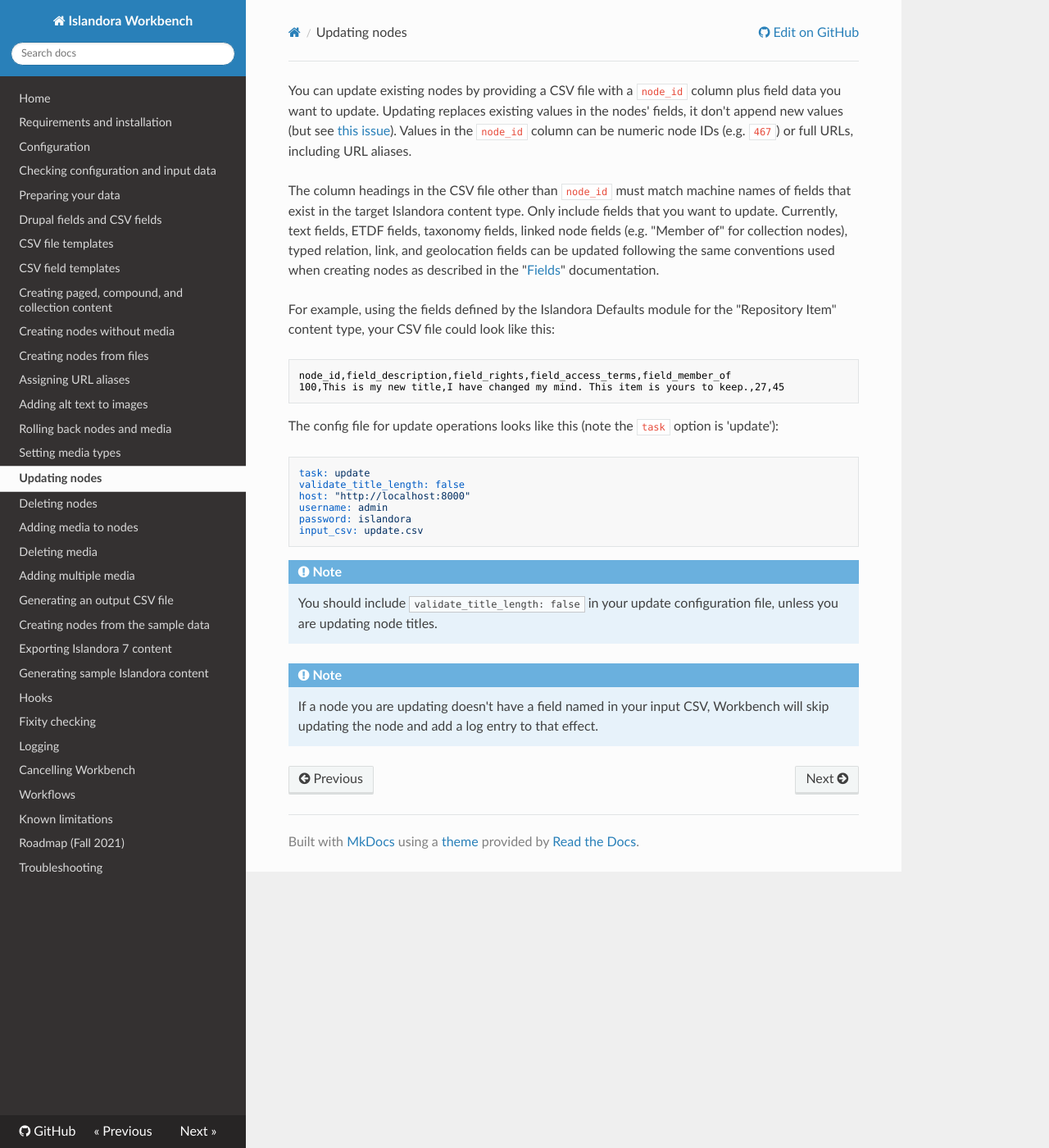
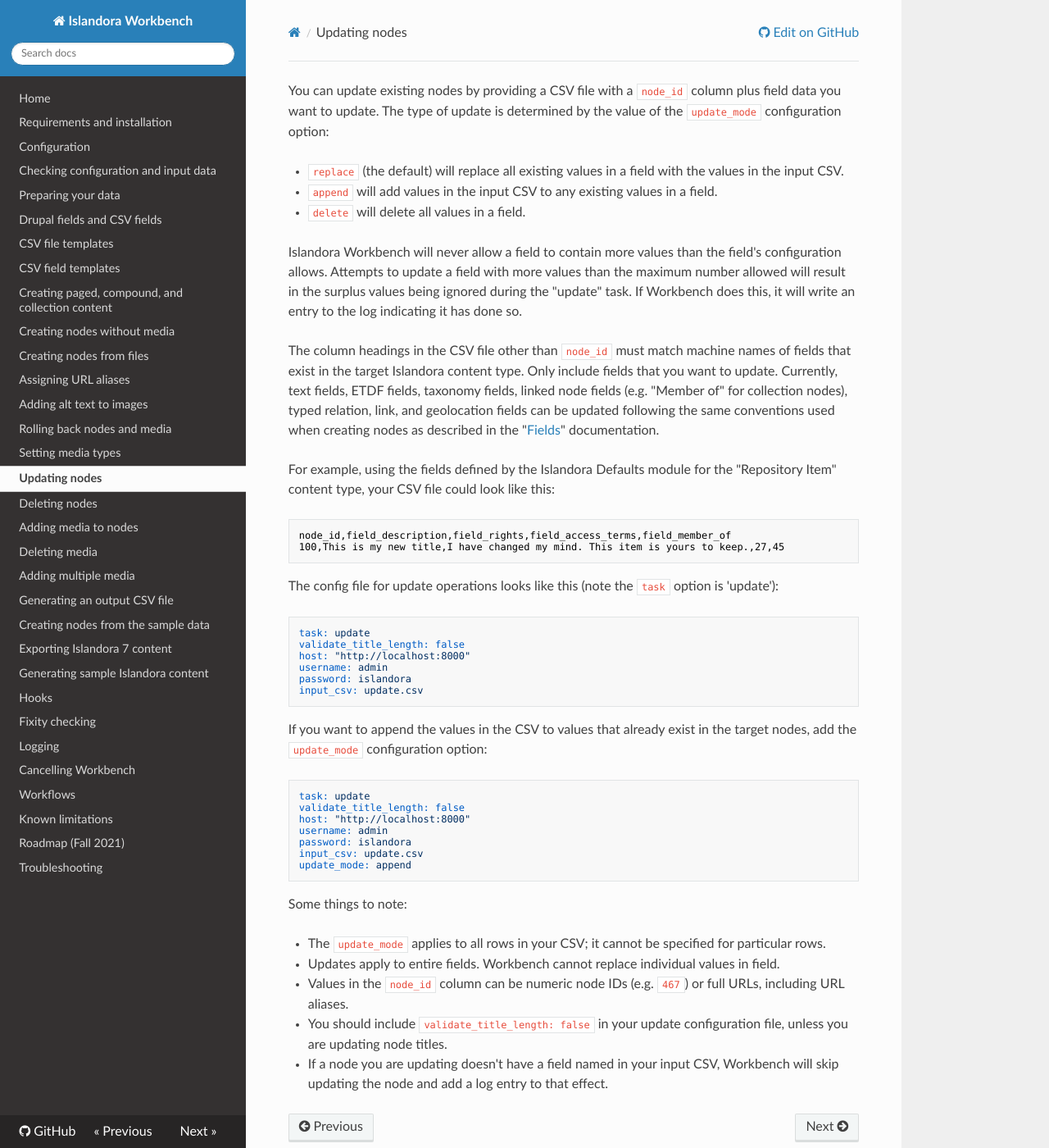
Before and after one commit to mjordan/islandora_workbench_docs, an MkDocs documentation site: the page built from docs/updating_nodes.md, in a window 1280 px wide and 1400 px high. Shown: the whole window at 82% size. Built offline with MkDocs 1.6.1, drawn with Linux system fonts in a browser that asks for light colours; nearby versions of some CDN libraries; old or Windows-style settings are respelled for this version of MkDocs.

````diff
--- a/docs/updating_nodes.md
+++ b/docs/updating_nodes.md
@@ -1,4 +1,10 @@
-You can update existing nodes by providing a CSV file with a `node_id` column plus field data you want to update. Updating replaces existing values in the nodes' fields, it don't append new values (but see [this issue](https://github.com/mjordan/islandora_workbench/issues/47)). Values in the `node_id` column can be numeric node IDs (e.g. `467`) or full URLs, including URL aliases.
+You can update existing nodes by providing a CSV file with a `node_id` column plus field data you want to update. The type of update is determined by the value of the `update_mode` configuration option:
+
+* `replace` (the default) will replace all existing values in a field with the values in the input CSV.
+* `append` will add values in the input CSV to any existing values in a field.
+* `delete` will delete all values in a field.
+
+Islandora Workbench will never allow a field to contain more values than the field's configuration allows. Attempts to update a field with more values than the maximum number allowed will result in the surplus values being ignored during the "update" task. If Workbench does this, it will write an entry to the log indicating it has done so.
 
 The column headings in the CSV file other than `node_id` must match machine names of fields that exist in the target Islandora content type. Only include fields that you want to update. Currently, text fields, ETDF fields, taxonomy fields, linked node fields (e.g. "Member of" for collection nodes), typed relation, link, and geolocation fields can be updated following the same conventions used when creating nodes as described in the "[Fields](/islandora_workbench_docs/fields/)" documentation.
 
@@ -19,9 +25,22 @@
 password: islandora
 input_csv: update.csv
 ```
+If you want to append the values in the CSV to values that already exist in the target nodes, add the `update_mode` configuration option:
 
-!!! note
-    You should include `validate_title_length: false` in your update configuration file, unless you are updating node titles.
+```yaml
+task: update
+validate_title_length: false
+host: "http://localhost:8000"
+username: admin
+password: islandora
+input_csv: update.csv
+update_mode: append
+```
 
-!!! note
-    If a node you are updating doesn't have a field named in your input CSV, Workbench will skip updating the node and add a log entry to that effect.
+Some things to note:
+
+* The `update_mode` applies to all rows in your CSV; it cannot be specified for particular rows.
+* Updates apply to entire fields. Workbench cannot replace individual values in field.
+* Values in the `node_id` column can be numeric node IDs (e.g. `467`) or full URLs, including URL aliases.
+* You should include `validate_title_length: false` in your update configuration file, unless you are updating node titles.
+* If a node you are updating doesn't have a field named in your input CSV, Workbench will skip updating the node and add a log entry to that effect.
````
Also changed, not shown: docs/configuration.md (+3 -1 lines), docs/deleting_media.md (+34 -0 lines), docs/fields.md (+3 -0 lines), site/configuration/index.html, site/deleting_media/index.html, site/index.html, site/sitemap.xml, site/updating_nodes/index.html.
